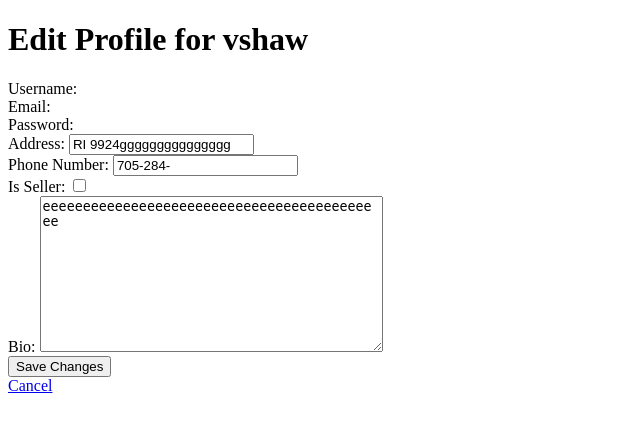
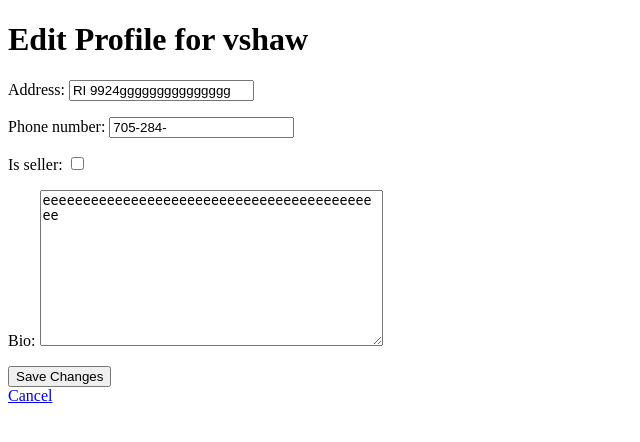
Before and after one commit to Marko202/Zavrsni_projekt, a Django app: page /profiles/19/update/ in a window 1280 px wide. Shown: the top 442 px of the page, without its empty margins (0-640 px from the left). Run offline with Django 5.2, Linux system fonts and the light colour scheme; data comes from the database, SQL or seed files in the repository; both versions use the stored data as it was after the commit.

Commit message:
Vježba3

```diff
--- a/myapp/forms.py
+++ b/myapp/forms.py
@@ -27,12 +27,10 @@
         fields = ['username', 'email', 'password1', 'password2']
 
     def save(self, commit=True):
-        # First, save the user object
         user = super().save(commit=False)
         if commit:
             user.save()
 
-        # Now, create the profile
         profile = Profile(
             user=user,
             address=self.cleaned_data['address'],
--- a/myapp/models.py
+++ b/myapp/models.py
@@ -4,7 +4,7 @@
 class Profile(models.Model):
     user = models.OneToOneField(User, on_delete=models.CASCADE)
     address = models.CharField(max_length=255)
-    phone_number = models.CharField(max_length=15, blank=True, null=True)
+    phone_number = models.CharField(max_length=150, blank=True, null=True)
     is_seller = models.BooleanField(default=False)
     bio = models.TextField(blank=True, null=True)
 
@@ -26,7 +26,7 @@
         return self.name
 
 class Category(models.Model):
-    name = models.CharField(max_length=50)
+    name = models.CharField(max_length=150)
     description = models.TextField(blank=True, null=True)
     created_at = models.DateTimeField(auto_now_add=True)
 
--- a/myapp/templates/main/profile_edit_form.html
+++ b/myapp/templates/main/profile_edit_form.html
@@ -9,34 +9,8 @@
     <h1>Edit Profile for {{ object.user.username }}</h1>
     <form method="post">
         {% csrf_token %}
-        <div class="form-group">
-            <label for="id_username">Username:</label>
-            {{ user_form.username }}
-        </div>
-        <div class="form-group">
-            <label for="id_email">Email:</label>
-            {{ user_form.email }}
-        </div>
-        <div class="form-group">
-            <label for="id_password1">Password:</label>
-            {{ user_form.password1 }}
-        </div>
-        <div class="form-group">
-            <label for="id_address">Address:</label>
-            {{ form.address }}
-        </div>
-        <div class="form-group">
-            <label for="id_phone_number">Phone Number:</label>
-            {{ form.phone_number }}
-        </div>
-        <div class="form-group">
-            <label for="id_is_seller">Is Seller:</label>
-            {{ form.is_seller }}
-        </div>
-        <div class="form-group">
-            <label for="id_bio">Bio:</label>
-            {{ form.bio }}
-        </div>
+        {{ form.as_p }}
+
         <button type="submit">Save Changes</button>
     </form>
     <a href="{% url 'profile_list' %}">Cancel</a>
--- a/myapp/templates/main/profile_form.html
+++ b/myapp/templates/main/profile_form.html
@@ -95,7 +95,7 @@
             <label for="id_bio">Bio:</label>
             {{ form.bio }}
         </div>
-        <button type="submit">{{ view.action }} Profile</button>
+        <button type="submit">Profile</button>
     </form>
     <a href="{% url 'profile_list' %}" class="cancel-link">Cancel</a>
 </body>
--- a/myapp/views.py
+++ b/myapp/views.py
@@ -10,7 +10,7 @@
 #from django.contrib import message
 from django.contrib.auth import get_user_model
 
-# Home and Registration
+# Home and Registration______________________________________________________________________________________
 def index(request):
     return render(request, 'main/index.html')
 
@@ -18,17 +18,17 @@
     if request.method == 'POST':
         form = RegistracijaForma(request.POST)
         if form.is_valid():
-            user = form.save()  # Saves the user, including the password fields
+            user = form.save()
             username = form.cleaned_data['username']
-            password = form.cleaned_data['password1']  # The password1 entered
+            password = form.cleaned_data['password1']
             user = authenticate(username=username, password=password)
             login(request, user)
-            return redirect('index')  # Redirect to your home page
+            return redirect('index')
     else:
         form = RegistracijaForma()
     return render(request, 'registration/register.html', {'form': form})
 
-# Seller Products
+# Seller Products______________________________________________________________________________________
 class SellerProductList(ListView):
     template_name = 'main/seller_products.html'
     context_object_name = 'products'
@@ -37,7 +37,7 @@
         self.user = get_object_or_404(Profile, user__username=self.kwargs['seller'])
         return Product.objects.filter(seller=self.user)
 
-# Profiles CRUD
+# Profiles CRUD______________________________________________________________________________________
 class ProfileListView(ListView):
     model = Profile
     template_name = 'main/profile_list.html'
@@ -54,38 +54,18 @@
     template_name = 'main/profile_form.html'
     success_url = reverse_lazy('profile_list')
 
-    def form_valid(self, form):
-        # Save the user and profile in one go
-        user = form.save()
-        #messages.success(self.request, f'User {user.username} has been successfully created!')
-        return redirect(self.success_url)
-
 class ProfileUpdateView(UpdateView):
     model = Profile
     form_class = ProfileForm
     template_name = 'main/profile_edit_form.html'
-    success_url = reverse_lazy('profile_list')  # This will redirect to /profiles/ after saving
-
-    def get_object(self, queryset=None):
-        # Fetch the Profile based on the pk
-        return get_object_or_404(Profile, pk=self.kwargs['pk'])
-
-    def form_valid(self, form):
-        # Save the changes to the Profile and associated User if necessary
-        profile = form.save(commit=False)
-        profile.save()  # Save the profile
-        return super().form_valid(form)  # Redirects after saving
-
-    def get_success_url(self):
-        # This returns the URL to redirect after the form is valid
-        return reverse_lazy('profile_list')
+    success_url = reverse_lazy('profile_list')
 
 class ProfileDeleteView(DeleteView):
     model = Profile
     template_name = 'main/profile_confirm_delete.html'
     success_url = reverse_lazy('profile_list')
 
-# Products CRUD
+# Products CRUD______________________________________________________________________________________
 class ProductListView(ListView):
     model = Product
     template_name = 'main/product_list.html'
@@ -113,7 +93,7 @@
     template_name = 'main/product_confirm_delete.html'
     success_url = reverse_lazy('product_list')
 
-# Categories CRUD
+# Categories CRUD______________________________________________________________________________________
 class CategoryListView(ListView):
     model = Category
     template_name = 'main/category_list.html'
@@ -141,7 +121,7 @@
     template_name = 'main/category_confirm_delete.html'
     success_url = reverse_lazy('category_list')
 
-# Orders CRUD
+# Orders CRUD______________________________________________________________________________________
 class OrderListView(ListView):
     model = Order
     template_name = 'main/order_list.html'
@@ -169,7 +149,7 @@
     template_name = 'main/order_confirm_delete.html'
     success_url = reverse_lazy('order_list')
 
-# Reviews CRUD
+# Reviews CRUD______________________________________________________________________________________
 class ReviewListView(ListView):
     model = Review
     template_name = 'main/review_list.html'
@@ -197,7 +177,7 @@
     template_name = 'main/review_confirm_delete.html'
     success_url = reverse_lazy('review_list')
 
-# Messages CRUD
+# Messages CRUD______________________________________________________________________________________
 class MessageListView(ListView):
     model = Message
     template_name = 'main/message_list.html'
```
Also changed, not shown: db.sqlite3, myapp/templates/ostalo/category_confirm_delete.html (renamed from myapp/templates/main/category_confirm_delete.html), myapp/templates/ostalo/category_detail.html (renamed from myapp/templates/main/category_detail.html), myapp/templates/ostalo/category_form.html (renamed from myapp/templates/main/category_form.html), myapp/templates/ostalo/category_list.html (renamed from myapp/templates/main/category_list.html), myapp/templates/ostalo/message_form.html (renamed from myapp/templates/main/message_form.html), myapp/templates/ostalo/order_list.html (renamed from myapp/templates/main/order_list.html), myapp/templates/ostalo/review_form.html (renamed from myapp/templates/main/review_form.html), myapp/templates/ostalo/seller_products.html (renamed from myapp/templates/main/seller_products.html).
